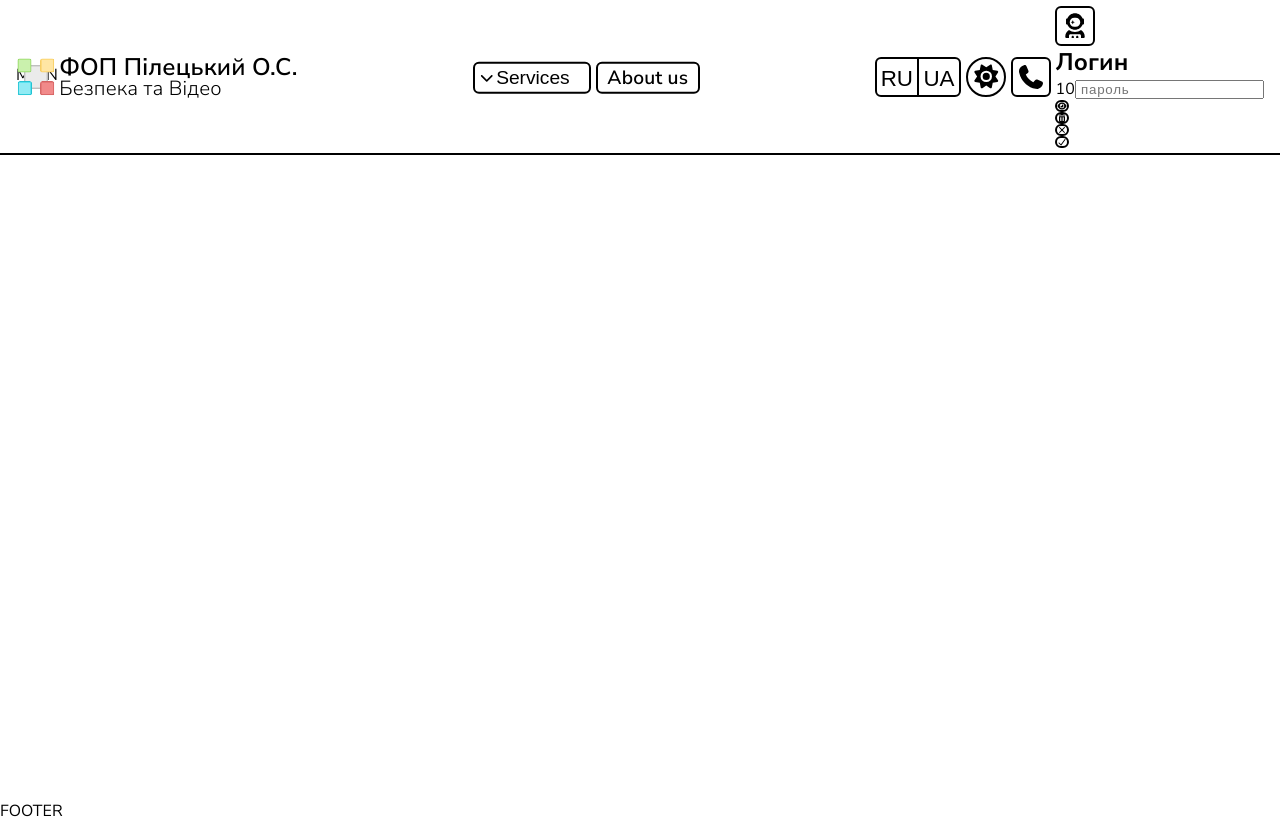
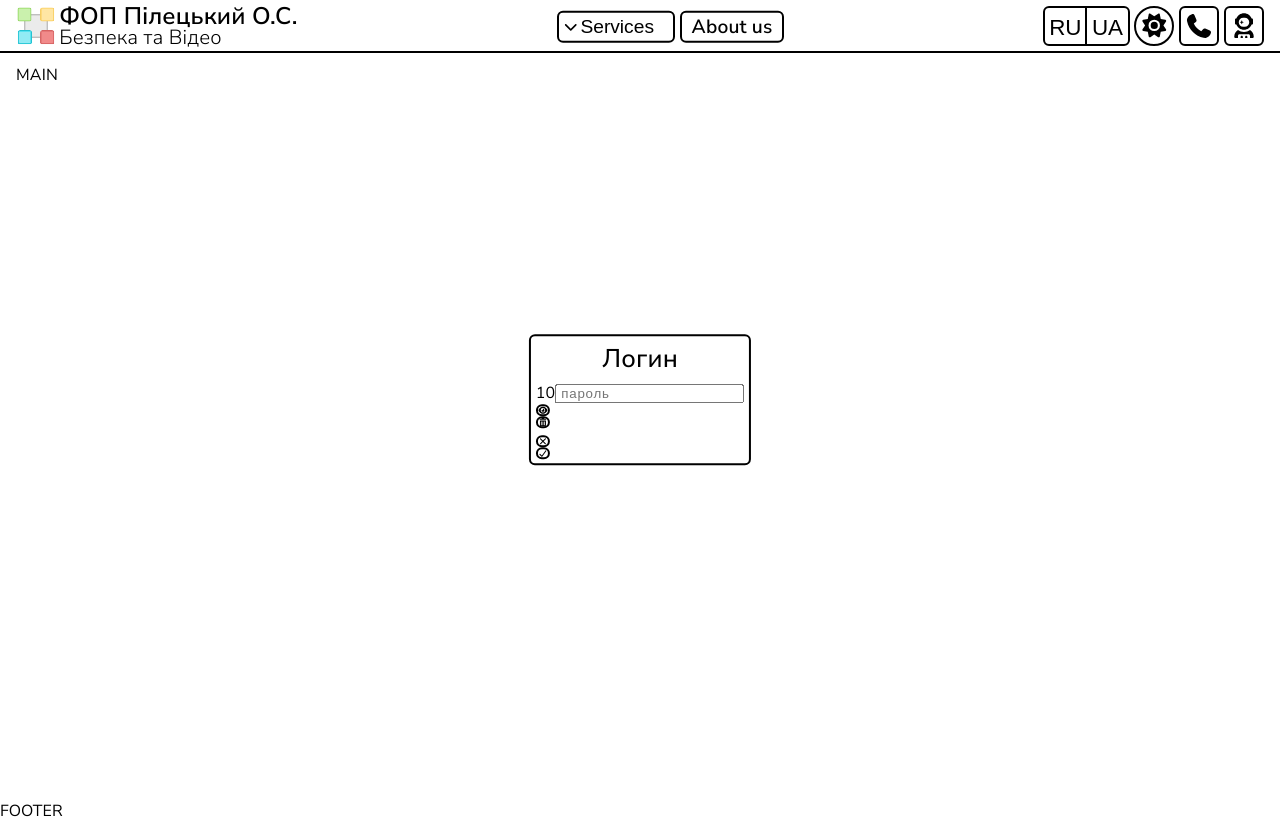
Before and after one commit to Vaygr99/AlarmVideoASP, a React (Vite) app in the folder client/: page / in a window 1280 px wide. Built offline with nearby package versions, Linux system fonts and the light colour scheme.

Commit message:
feat(header): add admin form styles

```diff
--- a/client/src/components/ui/forms/adminForm/AdminForm.jsx
+++ b/client/src/components/ui/forms/adminForm/AdminForm.jsx
@@ -1,10 +1,12 @@
 import PasswordInput from "./passwordInput/PasswordInput.jsx";
 import Submit from "./submit/Submit.jsx";
+
+import styles from "./AdminForm.module.css";
 
 // Admin form from mini area (pussword input and submit/cancel buttons)
 function AdminForm({ ...props }) {
   return (
-    <form>
+    <form className={styles.container}>
       <h2>Логин</h2>
       <PasswordInput />
       <Submit {...props} />
--- /dev/null
+++ b/client/src/components/ui/forms/adminForm/AdminForm.module.css
@@ -0,0 +1,18 @@
+.container {
+  display: flex;
+  flex-direction: column;
+  position: absolute;
+  top: 50dvh;
+  left: 50vw;
+  transform: translate(-50%, -50%);
+  border-width: 2px;
+  border-style: solid;
+  border-radius: 6px;
+  row-gap: 0.4rem;
+  padding: 0.3rem;
+}
+.container h2 {
+  font-size: 1.6rem;
+  font-weight: 500;
+  text-align: center;
+}
```
